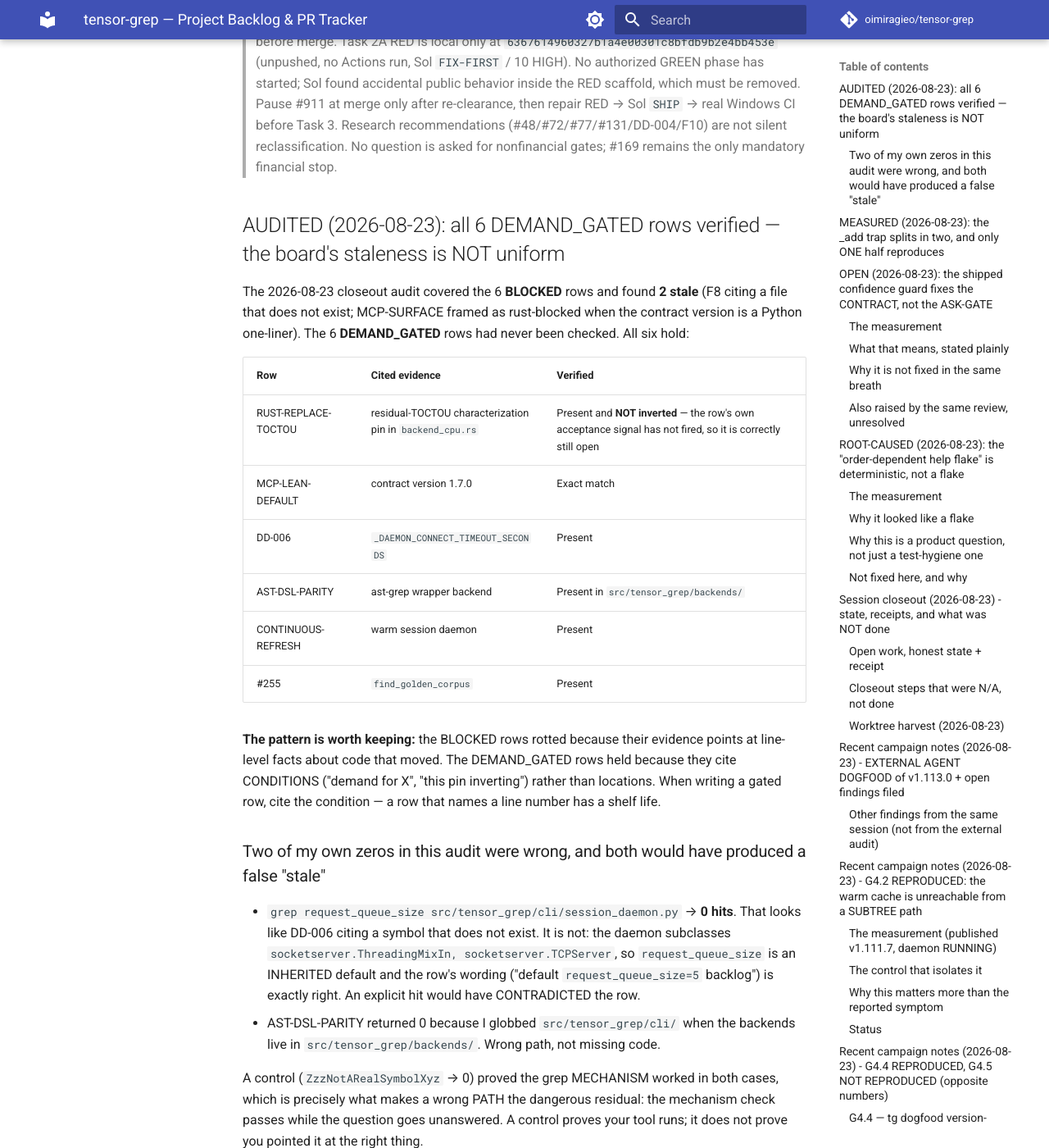
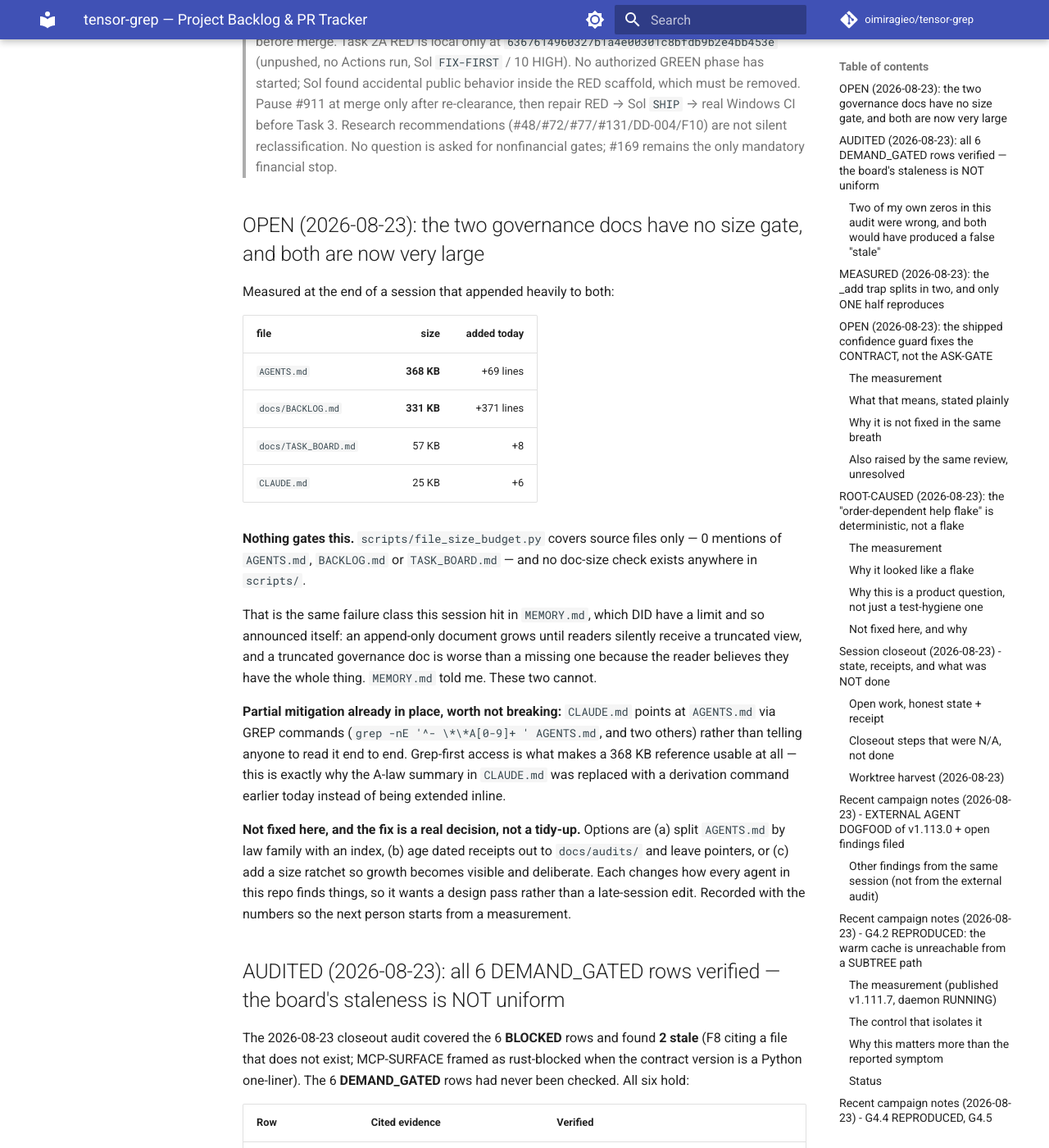
Before and after one commit to oimiragieo/tensor-grep, an MkDocs documentation site: the page built from docs/BACKLOG.md, in a window 1280 px wide and 1400 px high, scrolled down 1265 px. Shown: the whole window at 82% size. Built offline with MkDocs 1.6.1 and Material for MkDocs 9.7.7, drawn with Linux system fonts in a browser that asks for light colours; comment, search, counter and statistics services are not loaded.

Commit message:
docs: record that the two governance docs have no size gate (368KB / 331KB)
Measured at the end of a session that appended heavily to both:

    AGENTS.md          368 KB   (+69 lines today)
    docs/BACKLOG.md    331 KB   (+371 lines today)

Nothing gates this. `scripts/file_size_budget.py` covers source only -- 0 mentions of
AGENTS.md / BACKLOG.md / TASK_BOARD.md -- and no doc-size check exists anywhere in scripts/.

This is the SAME failure class this session hit in MEMORY.md, with one difference that is the
whole point: MEMORY.md HAD a limit, so it announced itself when entries at the tail went
silently unreadable. These two have no such signal. A truncated governance doc is worse than a
missing one, because the reader believes they have the whole thing.

Partial mitigation already in place and worth not breaking: CLAUDE.md reaches AGENTS.md through
GREP commands rather than telling anyone to read it end to end. Grep-first access is what makes
a 368KB reference usable, and it is exactly why the A-law summary in CLAUDE.md was replaced
earlier today with a derivation command instead of being extended inline -- extending it would
have grown the file AND rotted again at the next law.

NOT fixed here, deliberately. The options -- split AGENTS.md by law family with an index, age
dated receipts out to docs/audits/ with pointers, or add a size ratchet so growth becomes
deliberate -- each change how every agent in this repo finds things. That is a design pass, not
a late-session edit. Filed with the numbers so the next person starts from a measurement rather
than a hunch.

Co-Authored-By: Claude Opus 5 (1M context) <noreply@anthropic.com>

```diff
--- a/docs/BACKLOG.md
+++ b/docs/BACKLOG.md
@@ -46,6 +46,38 @@
 >
 
 
+
+## OPEN (2026-08-23): the two governance docs have no size gate, and both are now very large
+
+Measured at the end of a session that appended heavily to both:
+
+| file | size | added today |
+|---|---:|---:|
+| `AGENTS.md` | **368 KB** | +69 lines |
+| `docs/BACKLOG.md` | **331 KB** | +371 lines |
+| `docs/TASK_BOARD.md` | 57 KB | +8 |
+| `CLAUDE.md` | 25 KB | +6 |
+
+**Nothing gates this.** `scripts/file_size_budget.py` covers source files only — 0 mentions of
+`AGENTS.md`, `BACKLOG.md` or `TASK_BOARD.md` — and no doc-size check exists anywhere in
+`scripts/`.
+
+That is the same failure class this session hit in `MEMORY.md`, which DID have a limit and so
+announced itself: an append-only document grows until readers silently receive a truncated view,
+and a truncated governance doc is worse than a missing one because the reader believes they have
+the whole thing. `MEMORY.md` told me. These two cannot.
+
+**Partial mitigation already in place, worth not breaking:** `CLAUDE.md` points at `AGENTS.md`
+via GREP commands (`grep -nE '^- \*\*A[0-9]+ ' AGENTS.md`, and two others) rather than telling
+anyone to read it end to end. Grep-first access is what makes a 368 KB reference usable at all —
+this is exactly why the A-law summary in `CLAUDE.md` was replaced with a derivation command
+earlier today instead of being extended inline.
+
+**Not fixed here, and the fix is a real decision, not a tidy-up.** Options are (a) split
+`AGENTS.md` by law family with an index, (b) age dated receipts out to `docs/audits/` and leave
+pointers, or (c) add a size ratchet so growth becomes visible and deliberate. Each changes how
+every agent in this repo finds things, so it wants a design pass rather than a late-session edit.
+Recorded with the numbers so the next person starts from a measurement.
 
 ## AUDITED (2026-08-23): all 6 DEMAND_GATED rows verified — the board's staleness is NOT uniform
 
```
